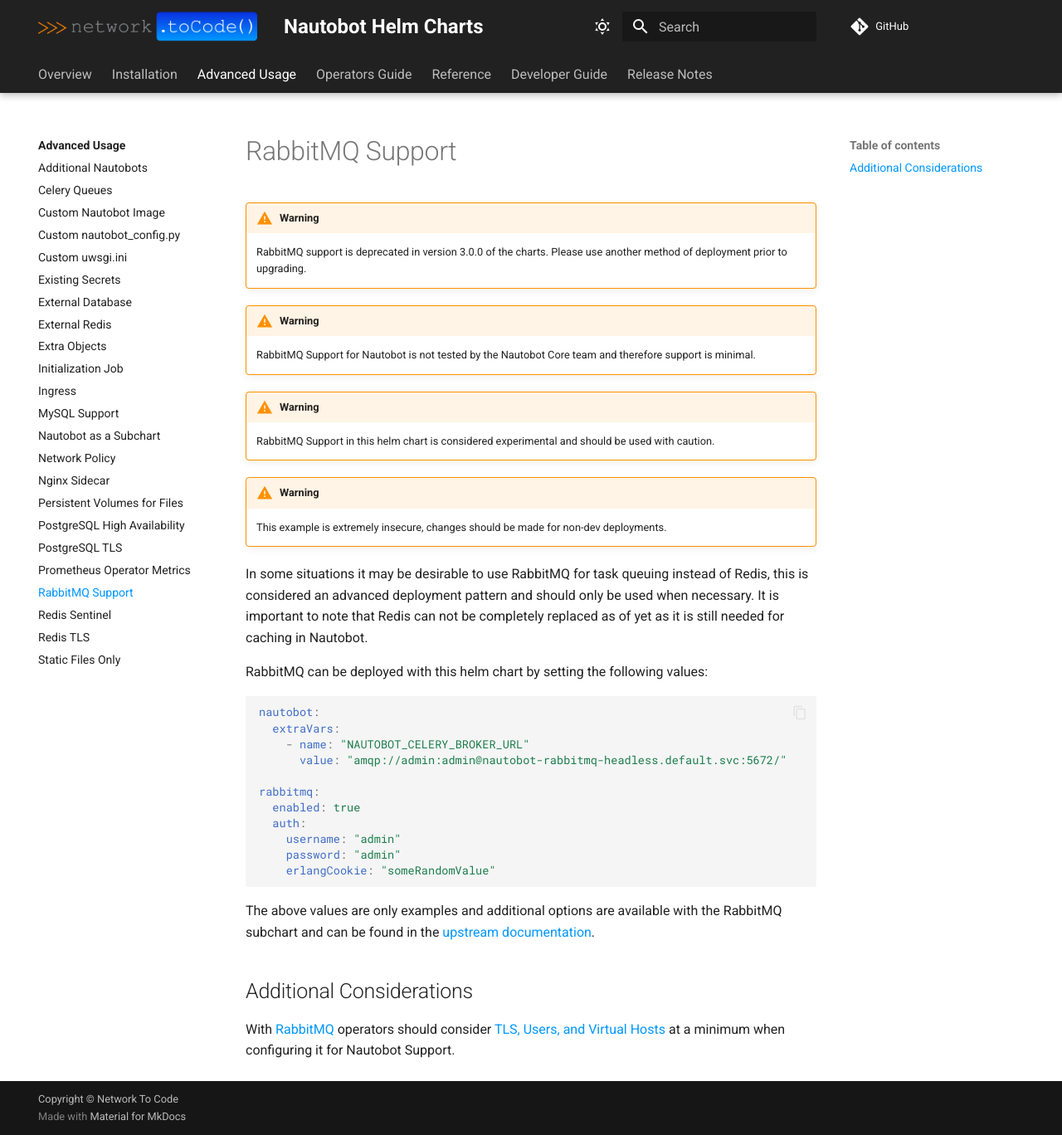
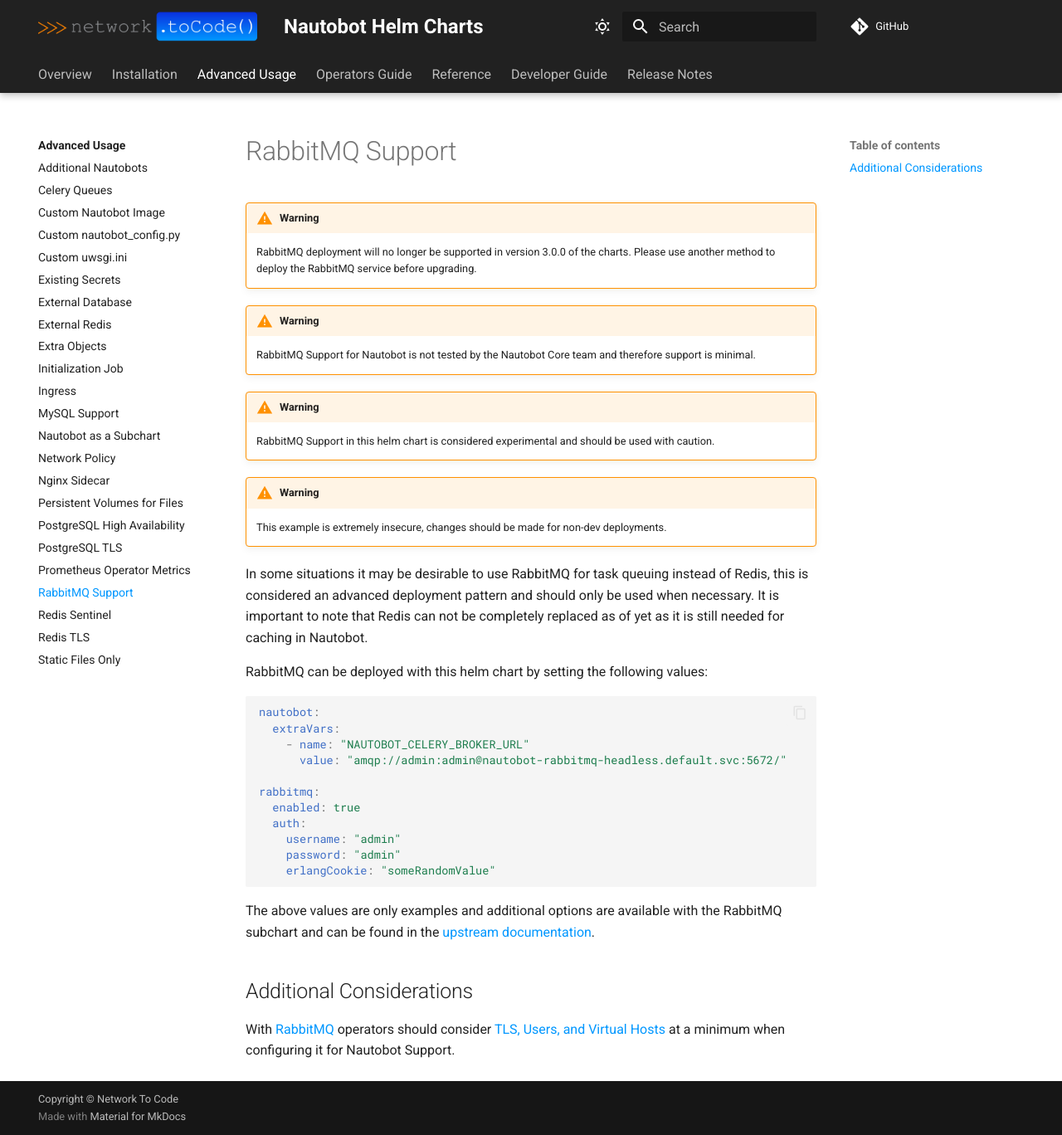
Before and after one commit to nautobot/helm-charts, an MkDocs documentation site: the page built from docs/advanced-features/rabbitmq.md, in a window 1280 px wide and 1368 px high. Shown: the whole window at 83% size. Built offline with MkDocs 1.6.1 and Material for MkDocs 9.7.7, drawn with Linux system fonts in a browser that asks for light colours; comment, search, counter and statistics services are not loaded.

Commit message:
Apply suggestions from code review
Co-authored-by: Uros Bajzelj <ubajze@users.noreply.github.com>

```diff
--- a/docs/advanced-features/rabbitmq.md
+++ b/docs/advanced-features/rabbitmq.md
@@ -1,7 +1,7 @@
 # RabbitMQ Support
 
 !!! warning
-    RabbitMQ support is deprecated in version 3.0.0 of the charts. Please use another method of deployment prior to upgrading.
+    RabbitMQ deployment will no longer be supported in version 3.0.0 of the charts. Please use another method to deploy the RabbitMQ service before upgrading.
 
 !!! warning
     RabbitMQ Support for Nautobot is not tested by the Nautobot Core team and therefore support is minimal.
```
